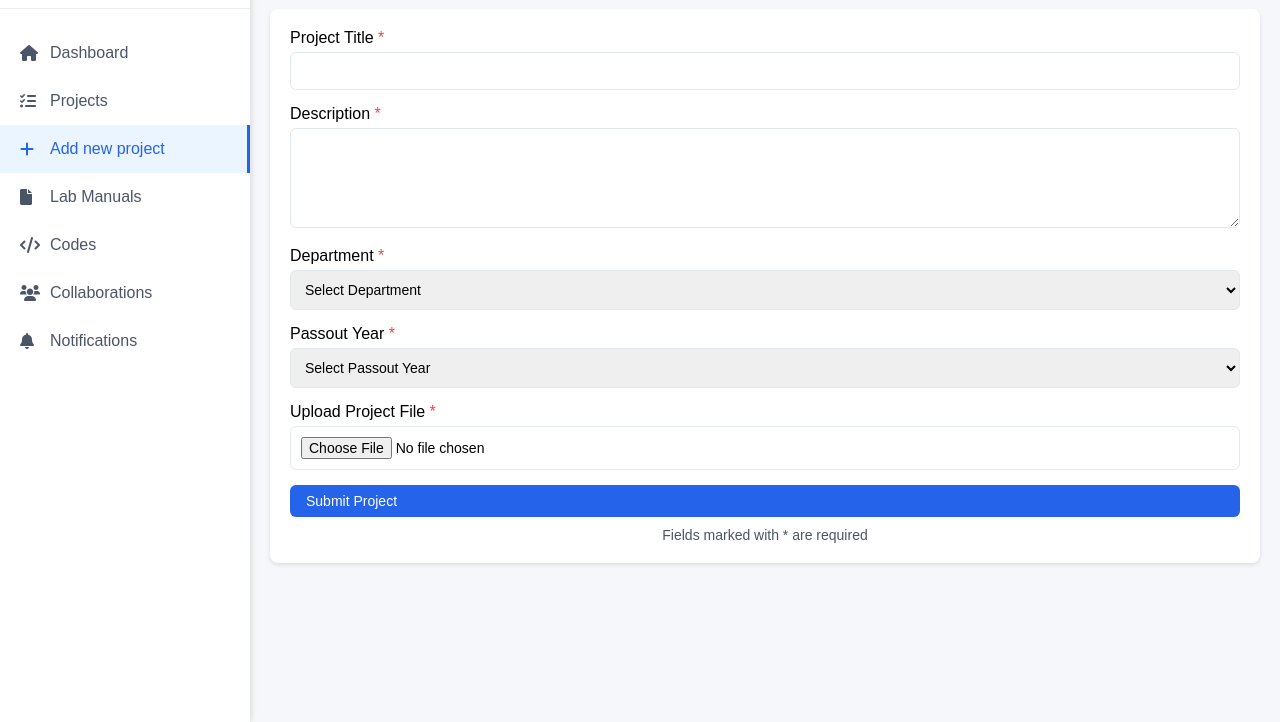
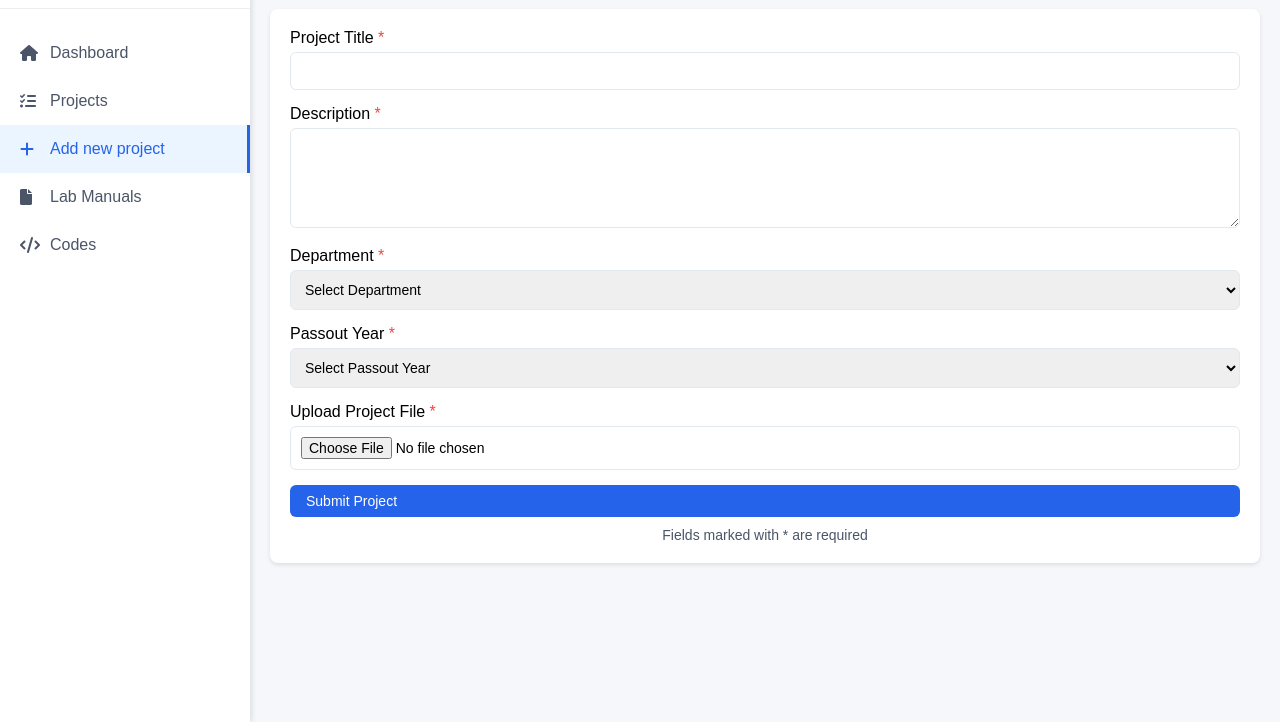
Before and after one commit to anirudhb2001/Project, a plain HTML site: page frontend/Student/newproject.html in a window 1280 px wide. Shown: the part 78-800 px from the top of the page. Drawn offline with nearby package versions, Linux system fonts and the light colour scheme.

Commit message:
Changed side bar

```diff
--- a/frontend/Student/newproject.html
+++ b/frontend/Student/newproject.html
@@ -182,14 +182,8 @@
           <i class="fas fa-code"></i>
           Codes
         </a>
-        <a href="stucollab1.html" class="menu-item">
-          <i class="fas fa-users"></i>
-          Collaborations
-        </a>
-        <a href="studentnotifictn.html" class="menu-item">
-          <i class="fas fa-bell"></i>
-          Notifications
-        </a>
+
+
       </div>
     </div>
 
```
